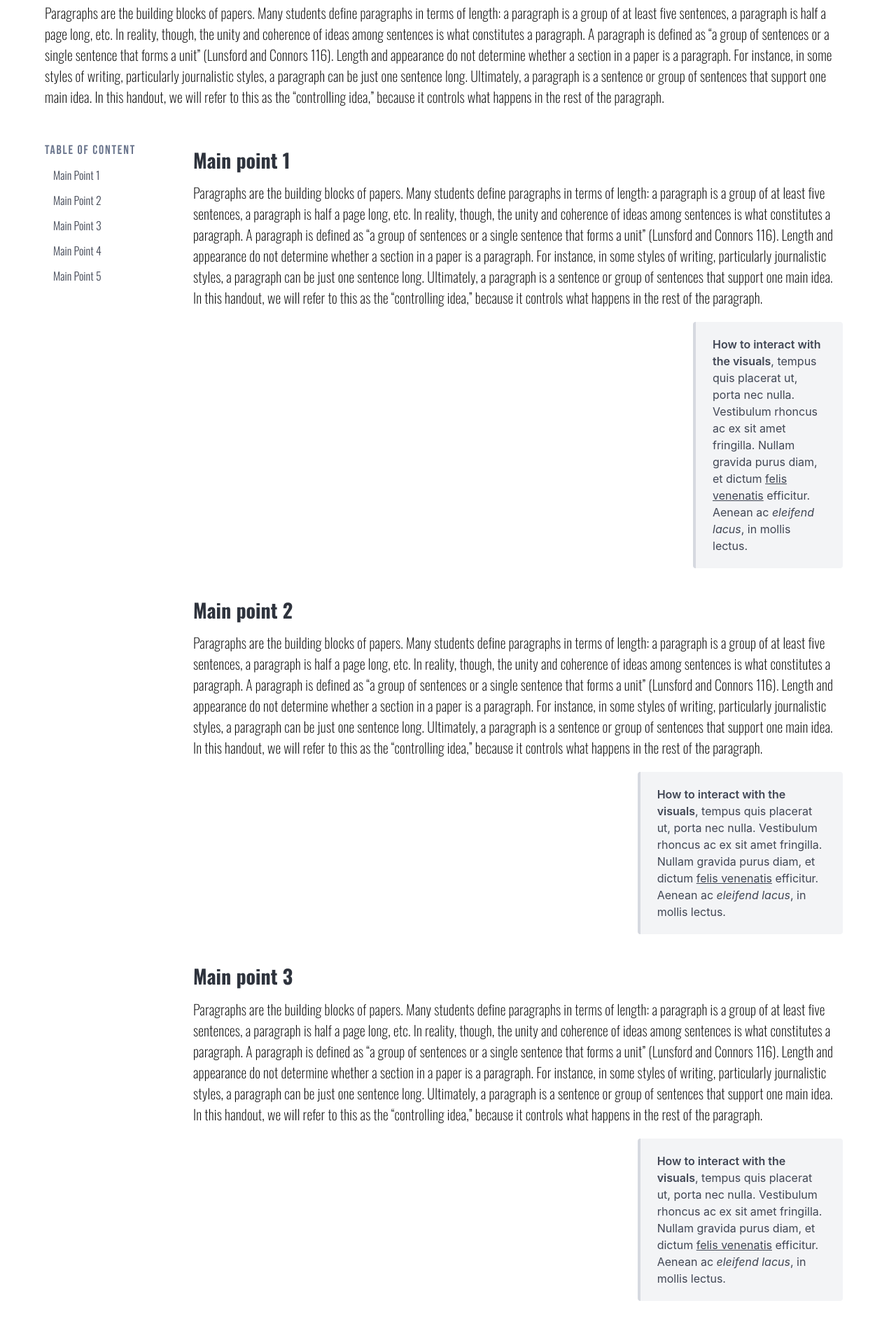
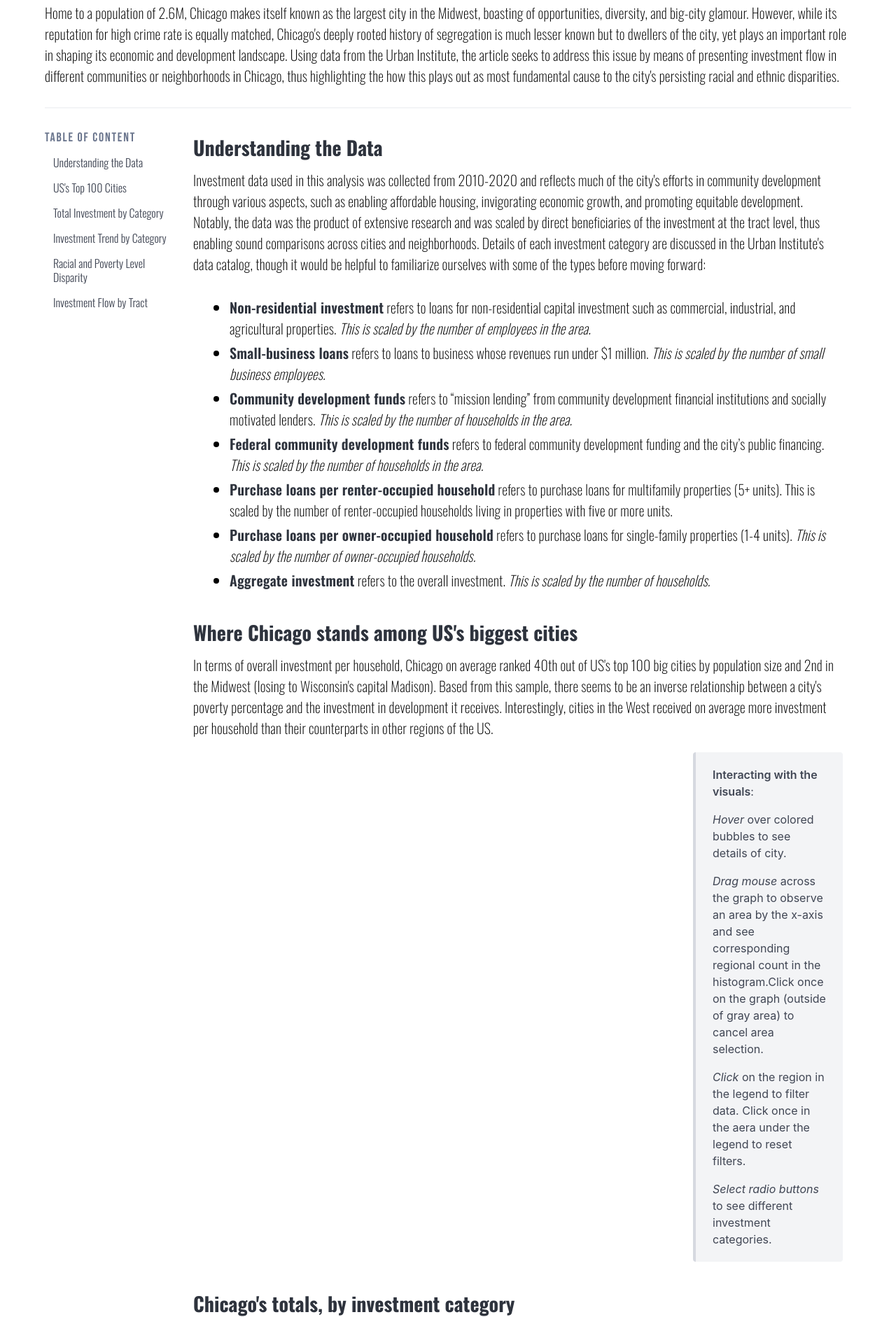
Before and after one commit to mngh037/chicago-invest-flow, a plain HTML site: page index.html in a window 1280 px wide. Shown: the part 135-2017 px from the top of the page at 70% size. Drawn offline with nearby package versions, Linux system fonts and the light colour scheme; a script that the page names is missing.

Commit message:
Add narratives and analysis

```diff
--- a/index.html
+++ b/index.html
@@ -24,36 +24,56 @@
         Chicago Investment Flow Project: Where does the money go?
       </h1>
 
-      <p class="subtitle">
-        Subtitle goes <strong>here</strong>!
+      <p class="subtitle hyperlink">
+        Segregation in <a href="https://www.wbez.org/race-class-communities/2023/06/19/chicago-remains-the-most-segregated-big-city-in-america" target="_blank">America's most segregated city</a>, revealed through its funding flow
       </p>
 
       <p class="text-body">
-        Paragraphs are the building blocks of papers. Many students define paragraphs in terms of length: a paragraph is a group of at least five sentences, a paragraph is half a page long, etc. In reality, though, the unity and coherence of ideas among sentences is what constitutes a paragraph. A paragraph is defined as “a group of sentences or a single sentence that forms a unit” (Lunsford and Connors 116). Length and appearance do not determine whether a section in a paper is a paragraph. For instance, in some styles of writing, particularly journalistic styles, a paragraph can be just one sentence long. Ultimately, a paragraph is a sentence or group of sentences that support one main idea. In this handout, we will refer to this as the “controlling idea,” because it controls what happens in the rest of the paragraph.
+        Home to a population of 2.6M, Chicago makes itself known as the largest city in the Midwest, boasting of opportunities, diversity, and big-city glamour. However, while its reputation for high crime rate is equally matched, Chicago's deeply rooted history of segregation is much lesser known but to dwellers of the city, yet plays an important role in shaping its economic and development landscape. Using data from the Urban Institute, the article seeks to address this issue by means of presenting investment flow in different communities or neighborhoods in Chicago, thus highlighting the how this plays out as most fundamental cause to the city's persisting racial and ethnic disparities.
       </p>
-
+      <hr>
     </div>
   </section>
-
 
   <div class="columns container is-max-widescreen" id="body">
 
     <aside class="menu" id="sidebar">
       <p class="menu-label">Table of Content</p>
       <ul class="menu-list">
-        <li><a href="#point1">Main Point 1</a></li>
-        <li><a href="#point2">Main Point 2</a></li>
-        <li><a href="#point3">Main Point 3</a></li>
-        <li><a href="#point4">Main Point 4</a></li>
-        <li><a href="#point5">Main Point 5</a></li>
+        <li><a href="#point1">Understanding the Data</a></li>
+        <li><a href="#point2">US's Top 100 Cities</a></li>
+        <li><a href="#point3">Total Investment by Category</a></li>
+        <li><a href="#point4">Investment Trend by Category</a></li>
+        <li><a href="#point5">Racial and Poverty Level Disparity</a></li>
+        <li><a href="#point6">Investment Flow by Tract</a></li>
     </aside>
 
     <div class="column content" id="body">
 			<h2 class="heading1" id="point1">
-				Main point 1
+				Understanding the Data
 			</h2>
 			<p class="text-body">
-				Paragraphs are the building blocks of papers. Many students define paragraphs in terms of length: a paragraph is a group of at least five sentences, a paragraph is half a page long, etc. In reality, though, the unity and coherence of ideas among sentences is what constitutes a paragraph. A paragraph is defined as “a group of sentences or a single sentence that forms a unit” (Lunsford and Connors 116). Length and appearance do not determine whether a section in a paper is a paragraph. For instance, in some styles of writing, particularly journalistic styles, a paragraph can be just one sentence long. Ultimately, a paragraph is a sentence or group of sentences that support one main idea. In this handout, we will refer to this as the “controlling idea,” because it controls what happens in the rest of the paragraph.
+        Investment data used in this analysis was collected from 2010-2020 and reflects much of the city's efforts in community development through various aspects, such as enabling affordable housing, invigorating economic growth, and promoting equitable development. Notably, the data was the product of extensive research and was scaled by direct beneficiaries of the investment at the tract level, thus enabling sound comparisons across cities and neighborhoods. Details of each investment category are discussed in the Urban Institute's data catalog, though it would be helpful to familiarize ourselves with some of the types before moving forward:
+			</p>
+
+      <div class="column is-full text-body">
+      <ul>
+        <li><strong>Non-residential investment</strong> refers to loans for non-residential capital investment such as commercial, industrial, and agricultural properties. <i>This is scaled by the number of employees in the area.</i></li>
+        <li><strong>Small-business loans</strong> refers to loans to business whose revenues run under $1 million. <i>This is scaled by the number of small business employees.</i></li>
+        <li><strong>Community development funds</strong> refers to “mission lending” from community development financial institutions and socially motivated lenders. <i>This is scaled by the number of households in the area.</i></li>
+        <li><strong>Federal community development funds</strong> refers to federal community development funding and the city’s public financing. <i>This is scaled by the number of households in the area.</i></li>
+        <li><strong>Purchase loans per renter-occupied household</strong> refers to purchase loans for multifamily properties (5+ units). This is scaled by the number of renter-occupied households living in properties with five or more units.</li>
+        <li><strong>Purchase loans per owner-occupied household</strong> refers to purchase loans for single-family properties (1-4 units). <i>This is scaled by the number of owner-occupied households.</i></li>
+        <li><strong>Aggregate investment</strong> refers to the overall investment. <i>This is scaled by the number of households.</i></li>
+      </ul>
+      </div>
+
+			<h2 class="heading1" id="point2">
+				Where Chicago stands among US's biggest cities
+			</h2>
+
+      <p class="text-body">
+        In terms of overall investment per household, Chicago on average ranked 40th out of US's top 100 big cities by population size and 2nd in the Midwest (losing to Wisconsin's capital Madison). Based from this sample, there seems to be an inverse relationship between a city's poverty percentage and the investment in development it receives. Interestingly, cities in the West received on average more investment per household than their counterparts in other regions of the US.
 			</p>
 
       <div class="columns" id="viz">
@@ -67,20 +87,21 @@
         <div class="column">
           <article class="message">
             <div class="message-body interact-guide">
-              <strong>How to interact with the visuals</strong>, tempus quis placerat ut, porta nec
-              nulla. Vestibulum rhoncus ac ex sit amet fringilla. Nullam gravida purus
-              diam, et dictum <a>felis venenatis</a> efficitur. Aenean ac
-              <em>eleifend lacus</em>, in mollis lectus.
+              <p><strong>Interacting with the visuals</strong>:</p>
+              <p><i>Hover</i> over colored bubbles to see details of city.</p>
+              <p><i>Drag mouse</i> across the graph to observe an area by the x-axis and see corresponding regional count in the histogram.Click once on the graph (outside of gray area) to cancel area selection.</p>
+              <p><i>Click</i> on the region in the legend to filter data. Click once in the aera under the legend to reset filters.</p>
+              <p><i>Select radio buttons</i> to see different investment categories.</p>
             </div>
           </article>
         </div>
       </div>
 
-			<h2 class="heading1" id="point2">
-				Main point 2
+      <h2 class="heading1" id="point3">
+				Chicago's totals, by investment category
 			</h2>
 			<p class="text-body">
-				Paragraphs are the building blocks of papers. Many students define paragraphs in terms of length: a paragraph is a group of at least five sentences, a paragraph is half a page long, etc. In reality, though, the unity and coherence of ideas among sentences is what constitutes a paragraph. A paragraph is defined as “a group of sentences or a single sentence that forms a unit” (Lunsford and Connors 116). Length and appearance do not determine whether a section in a paper is a paragraph. For instance, in some styles of writing, particularly journalistic styles, a paragraph can be just one sentence long. Ultimately, a paragraph is a sentence or group of sentences that support one main idea. In this handout, we will refer to this as the “controlling idea,” because it controls what happens in the rest of the paragraph.
+        Purchase loans for single-family housing units and non-residential make up the majority of Chicago's total development capital in the 10-year period 2010-2020.
 			</p>
 
       <div class="columns" id="viz">
@@ -93,20 +114,18 @@
         <div class="column">
           <article class="message">
             <div class="message-body interact-guide">
-              <strong>How to interact with the visuals</strong>, tempus quis placerat ut, porta nec
-              nulla. Vestibulum rhoncus ac ex sit amet fringilla. Nullam gravida purus
-              diam, et dictum <a>felis venenatis</a> efficitur. Aenean ac
-              <em>eleifend lacus</em>, in mollis lectus.
+              <p><strong>Interacting with the visuals</strong>:</p>
+              <p><i>Hover</i> over colored regions to see details of investment category.</p>
             </div>
           </article>
         </div>
       </div>
 
-			<h2 class="heading1" id="point3">
-				Main point 3
+			<h2 class="heading1" id="point4">
+				Chicago's spending trend
 			</h2>
 			<p class="text-body">
-				Paragraphs are the building blocks of papers. Many students define paragraphs in terms of length: a paragraph is a group of at least five sentences, a paragraph is half a page long, etc. In reality, though, the unity and coherence of ideas among sentences is what constitutes a paragraph. A paragraph is defined as “a group of sentences or a single sentence that forms a unit” (Lunsford and Connors 116). Length and appearance do not determine whether a section in a paper is a paragraph. For instance, in some styles of writing, particularly journalistic styles, a paragraph can be just one sentence long. Ultimately, a paragraph is a sentence or group of sentences that support one main idea. In this handout, we will refer to this as the “controlling idea,” because it controls what happens in the rest of the paragraph.
+        All investment categories saw an upward trajectory, increasing at a remarkable rate especially in 2010-2013 period that marked the US's recovery from the Great Recession. While more money went in non-residential development cause on aggregate, residents of single-family units benefitted significantly when scaled by direct beneficiary.
 			</p>
 
       <div class="columns" id="viz">
@@ -119,20 +138,19 @@
         <div class="column">
           <article class="message">
             <div class="message-body interact-guide">
-              <strong>How to interact with the visuals</strong>, tempus quis placerat ut, porta nec
-              nulla. Vestibulum rhoncus ac ex sit amet fringilla. Nullam gravida purus
-              diam, et dictum <a>felis venenatis</a> efficitur. Aenean ac
-              <em>eleifend lacus</em>, in mollis lectus.
+              <p><strong>Interacting with the visuals</strong>:</p>
+              <p><i>Click</i> anywhere on the graph to see data for a specific year.</p>
+              <p><i>Hover</i> over the dots once the vertical line appears to see details of the investment.</p>
             </div>
           </article>
         </div>
       </div>
 
-			<h2 class="heading1" id="point4">
-				Main point 4
+			<h2 class="heading1" id="point5">
+				Racial and Poverty Disparity in Chicago's capital flow
 			</h2>
 			<p class="text-body">
-				Paragraphs are the building blocks of papers. Many students define paragraphs in terms of length: a paragraph is a group of at least five sentences, a paragraph is half a page long, etc. In reality, though, the unity and coherence of ideas among sentences is what constitutes a paragraph. A paragraph is defined as “a group of sentences or a single sentence that forms a unit” (Lunsford and Connors 116). Length and appearance do not determine whether a section in a paper is a paragraph. For instance, in some styles of writing, particularly journalistic styles, a paragraph can be just one sentence long. Ultimately, a paragraph is a sentence or group of sentences that support one main idea. In this handout, we will refer to this as the “controlling idea,” because it controls what happens in the rest of the paragraph.
+        The graph shows average scaled investment for communities with a race majority presence. A notable pattern in overall investment is how investment decreased the more a community comprises largely of Blacks or Latinos. Community development funds is an exception to this observation, though it is worth noting that this is the investment category with the lowest amount received by beneficiary.
 			</p>
 
       <div class="columns" id="viz">
@@ -143,7 +161,7 @@
       </div>
 
       <p class="text-body">
-        Paragraphs are the building blocks of papers. Many students define paragraphs in terms of length: a paragraph is a group of at least five sentences, a paragraph is half a page long, etc. In reality, though, the unity and coherence of ideas among sentences is what constitutes a paragraph. A paragraph is defined as “a group of sentences or a single sentence that forms a unit” (Lunsford and Connors 116). Length and appearance do not determine whether a section in a paper is a paragraph. For instance, in some styles of writing, particularly journalistic styles, a paragraph can be just one sentence long. Ultimately, a paragraph is a sentence or group of sentences that support one main idea. In this handout, we will refer to this as the “controlling idea,” because it controls what happens in the rest of the paragraph.
+        The data also explores investment across poverty categories. With the exception of a few categories where no significant differences could be seen, it appears that communities with lower rate of poverty were receiving more investment money on average during the 10 years period studied.
       </p>
 
       <div class="columns" id="viz">
@@ -153,15 +171,11 @@
         </script>
       </div>
 
-			<h2 class="heading1" id="point5">
-				Main point 5
+			<h2 class="heading1" id="point6">
+				Exploring Chicago's investment flow by tract
 			</h2>
 			<p class="text-body">
-				Paragraphs are the building blocks of papers. Many students define paragraphs in terms of length: a paragraph is a group of at least five sentences, a paragraph is half a page long, etc. In reality, though, the unity and coherence of ideas among sentences is what constitutes a paragraph. A paragraph is defined as “a group of sentences or a single sentence that forms a unit” (Lunsford and Connors 116). Length and appearance do not determine whether a section in a paper is a paragraph. For instance, in some styles of writing, particularly journalistic styles, a paragraph can be just one sentence long. Ultimately, a paragraph is a sentence or group of sentences that support one main idea. In this handout, we will refer to this as the “controlling idea,” because it controls what happens in the rest of the paragraph.
-			</p>
-
-			<p class="text-body">
-				Paragraphs are the building blocks of papers. Many students define paragraphs in terms of length: a paragraph is a group of at least five sentences, a paragraph is half a page long, etc. In reality, though, the unity and coherence of ideas among sentences is what constitutes a paragraph. A paragraph is defined as “a group of sentences or a single sentence that forms a unit” (Lunsford and Connors 116). Length and appearance do not determine whether a section in a paper is a paragraph. For instance, in some styles of writing, particularly journalistic styles, a paragraph can be just one sentence long. Ultimately, a paragraph is a sentence or group of sentences that support one main idea. In this handout, we will refer to this as the “controlling idea,” because it controls what happens in the rest of the paragraph.
+        The map aggregates data on investment at the tract level. Beside showing the racial and poverty disparities in capital flow in Chicago in a different format from that presented above, the map also illustrates this segregation on a geographic level—how the loop and north/west side of Chicago was much more heavily invested than the lower south where we see a much higher rate of poverty and concentration of people of color neighborhoods.
 			</p>
 
       <div class="columns viz">
@@ -173,9 +187,11 @@
         <div class="column">
           <article class="message">
             <div class="message-body interact-guide">
-              <strong>How to interact with the visuals</strong>, tempus quis placerat ut, porta nec
-              nulla. Vestibulum rhoncus ac ex sit amet fringilla. Nullam gravida purus
-              diam, et dictum <a>felis venenatis</a> efficitur. Aenean ac<em>eleifend lacus</em>, in mollis lectus.
+              <p><strong>Interacting with the visuals</strong>:</p>
+              <p><i>Hover</i> over each tract on the map to see tract details.</p>
+              <p><i>Click</i> on the tract to see the neighborhood it belongs to. Click anywhere once on the map (outside of the tracts) to cancel selection.</p>
+              <p><i>Select radio buttons</i> to see different investment categories.</p>
+              <p><i>Select items on dropdown menu</i> to filter by tract's race majority, poverty level, or both.</p>
             </div>
           </article>
         </div>
```
Also changed, not shown: src/theme.css (+13 -0 lines).
